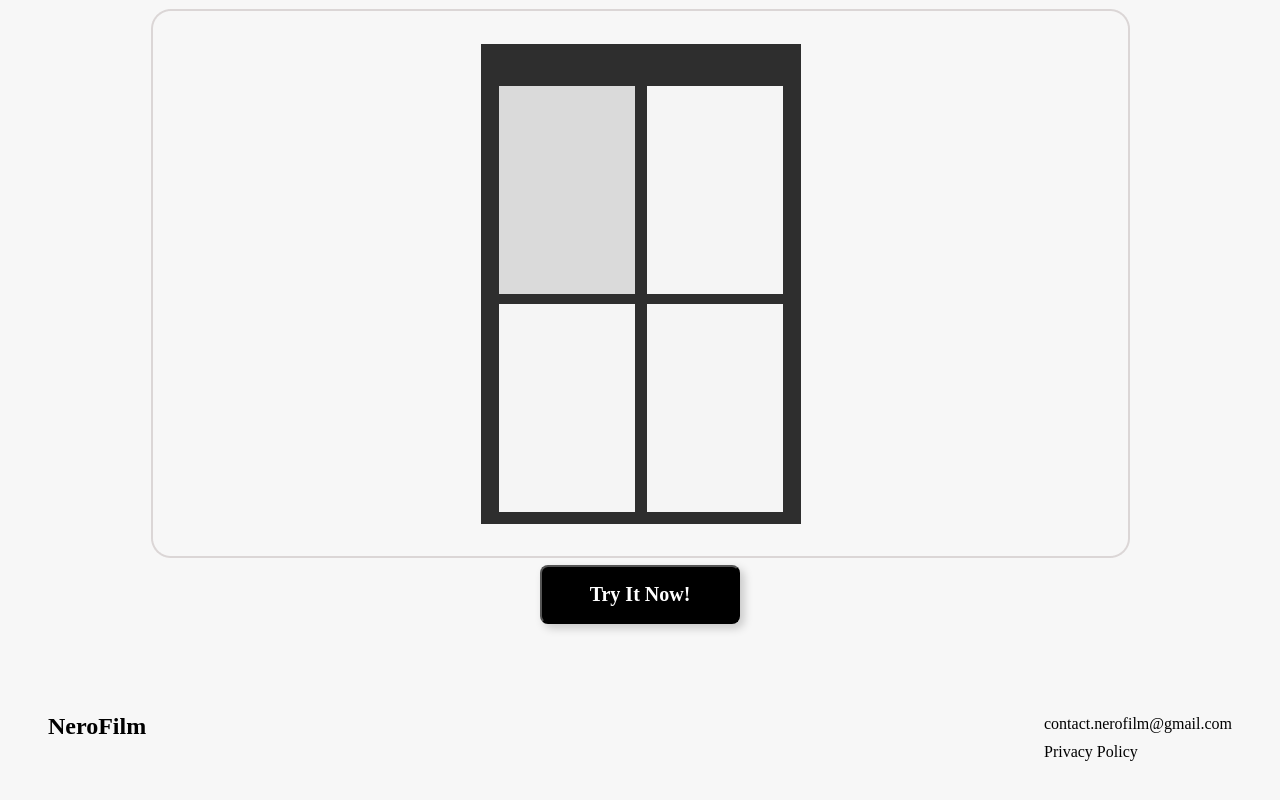
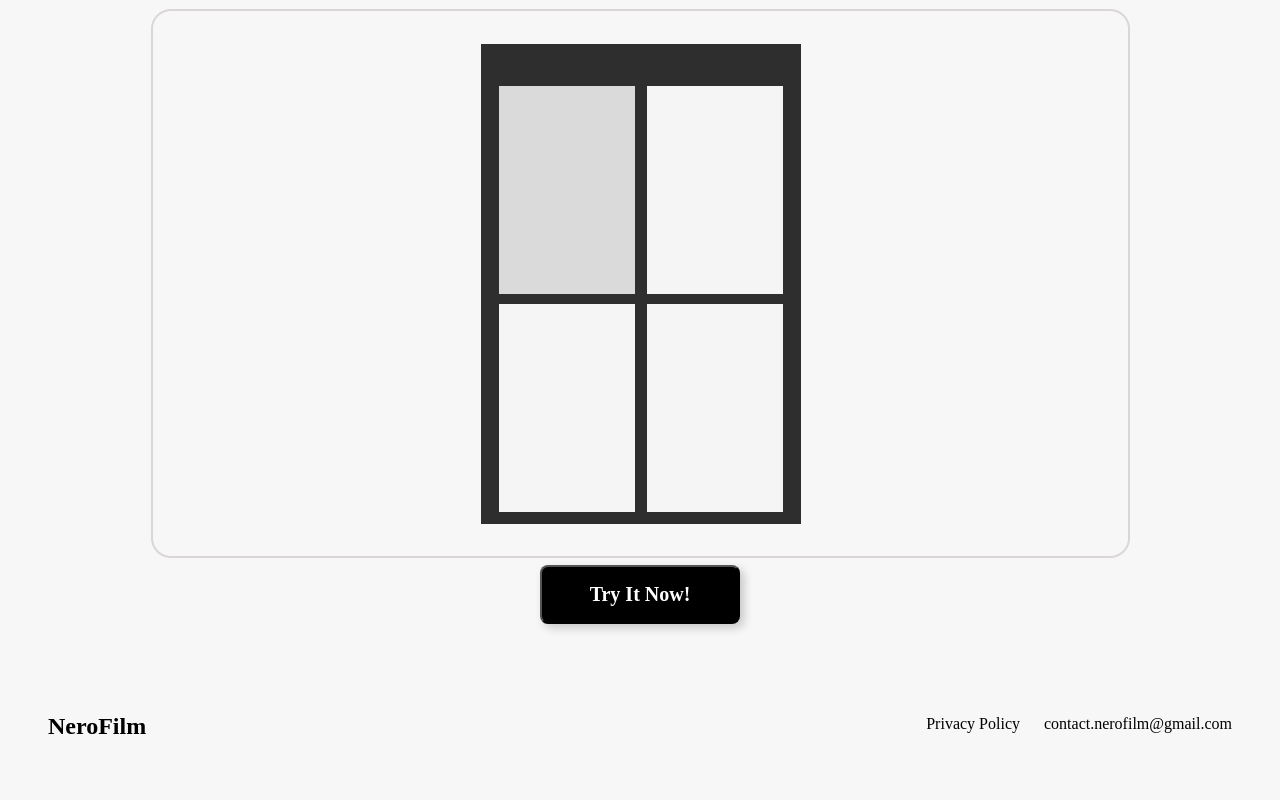
Before and after one commit to NeroFilm/nerofilm, a React (Vite) app: page /frame-design in a window 1280 px wide. Shown: the part 4811-5611 px from the top of the page. Built offline with nearby package versions, Linux system fonts and the light colour scheme; a web font is replaced by a local one.

Commit message:
updated footer

```diff
--- a/src/components/Footer/Footer.jsx
+++ b/src/components/Footer/Footer.jsx
@@ -9,12 +9,12 @@ const Footer = () => {
 
       {/* Right Side Content (Email & Privacy Policy) */}
       <div className="footer-right">
+        <Link to="/privacy-policy" className="privacy-policy-link">
+          Privacy Policy
+        </Link>
         <a href="mailto:contact.nerofilm@gmail.com" className="footer-email">
           contact.nerofilm@gmail.com
         </a>
-        <Link to="/privacy-policy" className="privacy-policy-link">
-          Privacy Policy
-        </Link>
       </div>
     </footer>
   );
--- a/src/components/Footer/footer.css
+++ b/src/components/Footer/footer.css
@@ -14,8 +14,9 @@
 
 .footer-right {
   display: flex;
-  flex-direction: column; /* Stack email and Privacy Policy */
-  align-items: flex-start; /* Keep text left-aligned */
+  flex-direction: row;
+  align-items: center;
+  gap: 24px;
 }
 
 .footer-email {
@@ -30,8 +31,6 @@
 .privacy-policy-link {
   color: black;
   text-decoration: none;
-  margin-top: 4px; /* Space between email and privacy policy */
-
 }
 
 .privacy-policy-link:hover {
--- a/src/styles/global.css
+++ b/src/styles/global.css
@@ -37,7 +37,6 @@
 
 body {
   min-height: 100vh;
-  height: auto;
   font-family: var(--heading-font);
   background-color: var(--gray-lightest);
 }
```
